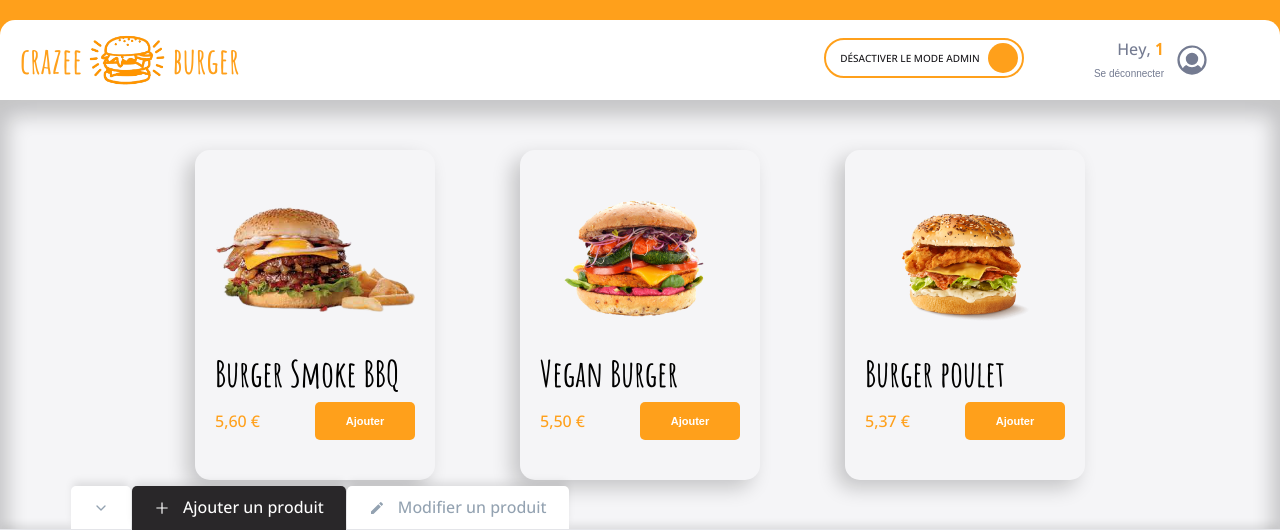
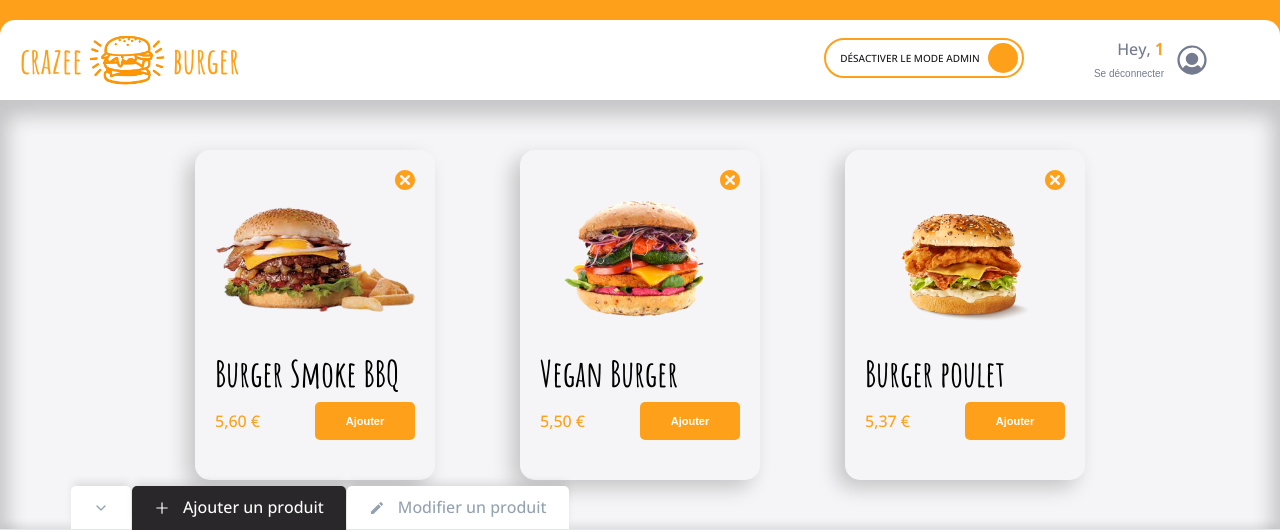
Before and after one commit to Tony-marques/crazee-burger-ts, a React (Vite) app: page /order/1 in a window 1280 px wide. Both pictures are taken after a click on the label 923 px from the left and 58 px from the top of the page. Shown: the top 531 px of the page. Built offline with nearby package versions, Linux system fonts and the light colour scheme.

Commit message:
✨F08 > MENUITEM > Add delete button

```diff
--- a/src/components/pages/OrderPage/Main/MenuItem.tsx
+++ b/src/components/pages/OrderPage/Main/MenuItem.tsx
@@ -1,16 +1,30 @@
+import { TiDelete } from "react-icons/ti";
 import styled from "styled-components";
+import { useAdminContext } from "../../../../contexts/AdminContext";
+import { useProductContext } from "../../../../contexts/ProductContext";
 import { theme } from "../../../../theme";
 import Button from "../../../common/Button/Button";
 
 type MenuItemProps = {
+  id: number;
   imageSource: string;
   title: string;
   price: string;
 };
 
-const MenuItem = ({ imageSource, title, price }: MenuItemProps) => {
+const MenuItem = ({ id, imageSource, title, price }: MenuItemProps) => {
+  const { isAdmin } = useAdminContext();
+  const { handleDeleteProduct } = useProductContext();
+
+  const handleOnClick = (idToDelete: number) => {
+    handleDeleteProduct(idToDelete);
+  };
+
   return (
     <MenuItemStyled>
+      {isAdmin && (
+        <TiDelete className="delete" onClick={() => handleOnClick(id)} />
+      )}
       <img src={imageSource} alt={"burger " + title} />
       <h1>{title}</h1>
       <div className="bottom">
@@ -38,6 +52,7 @@ const MenuItemStyled = styled.div`
   flex-direction: column;
   box-shadow: -8px 8px 20px 0px rgb(0 0 0 / 20%);
   border-radius: ${theme.borderRadius.extraRound};
+  position: relative;
   img {
     max-width: 100%;
     height: 145px;
@@ -74,4 +89,18 @@ const MenuItemStyled = styled.div`
     padding: 12px;
     font-size: 11px;
   }
+
+  .delete {
+    position: absolute;
+    right: 15px;
+    top: 15px;
+    font-size: 30px;
+    color: ${theme.colors.primary};
+    transition: color 0.2s;
+    cursor: pointer;
+
+    &:hover {
+      color: ${theme.colors.red};
+    }
+  }
 `;
```
